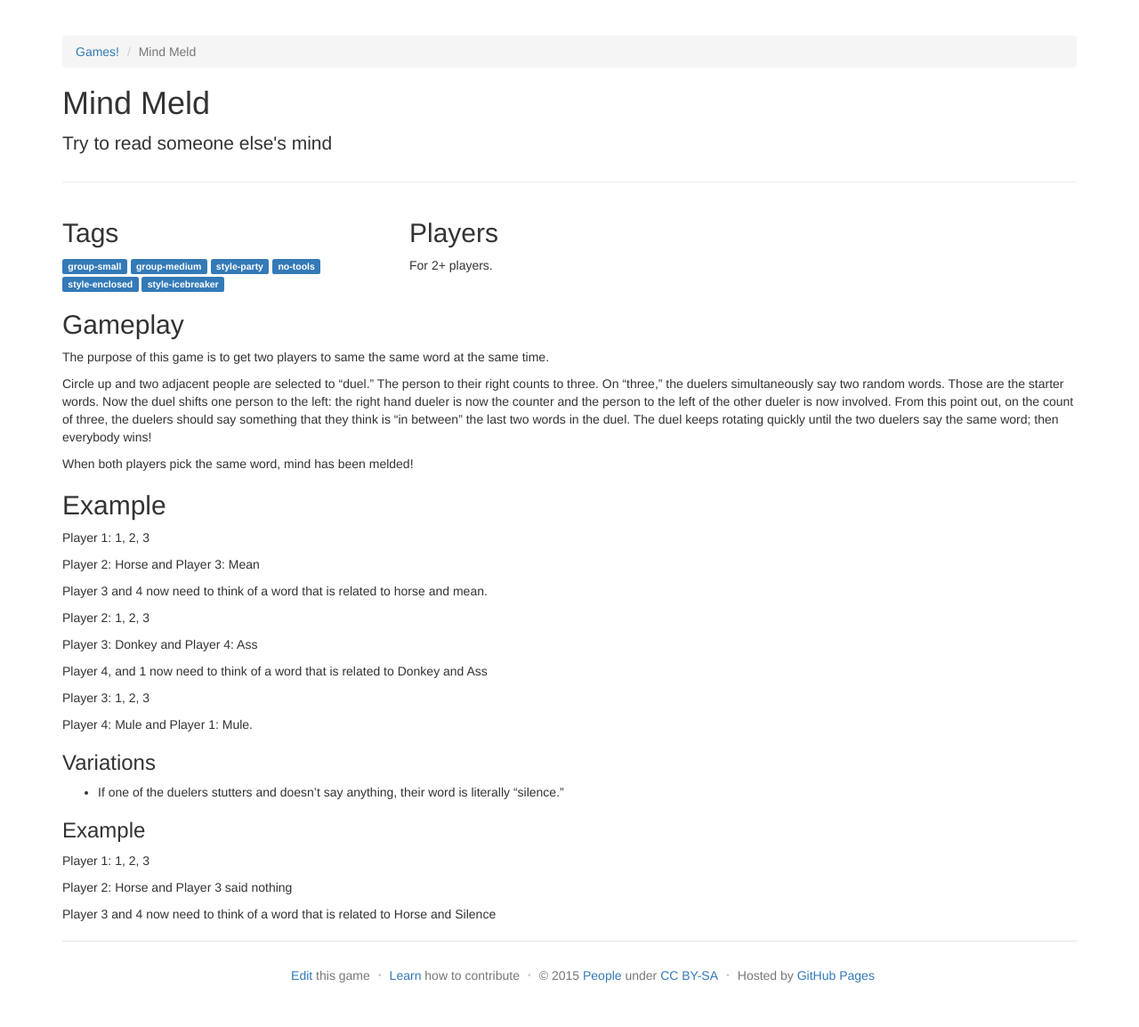
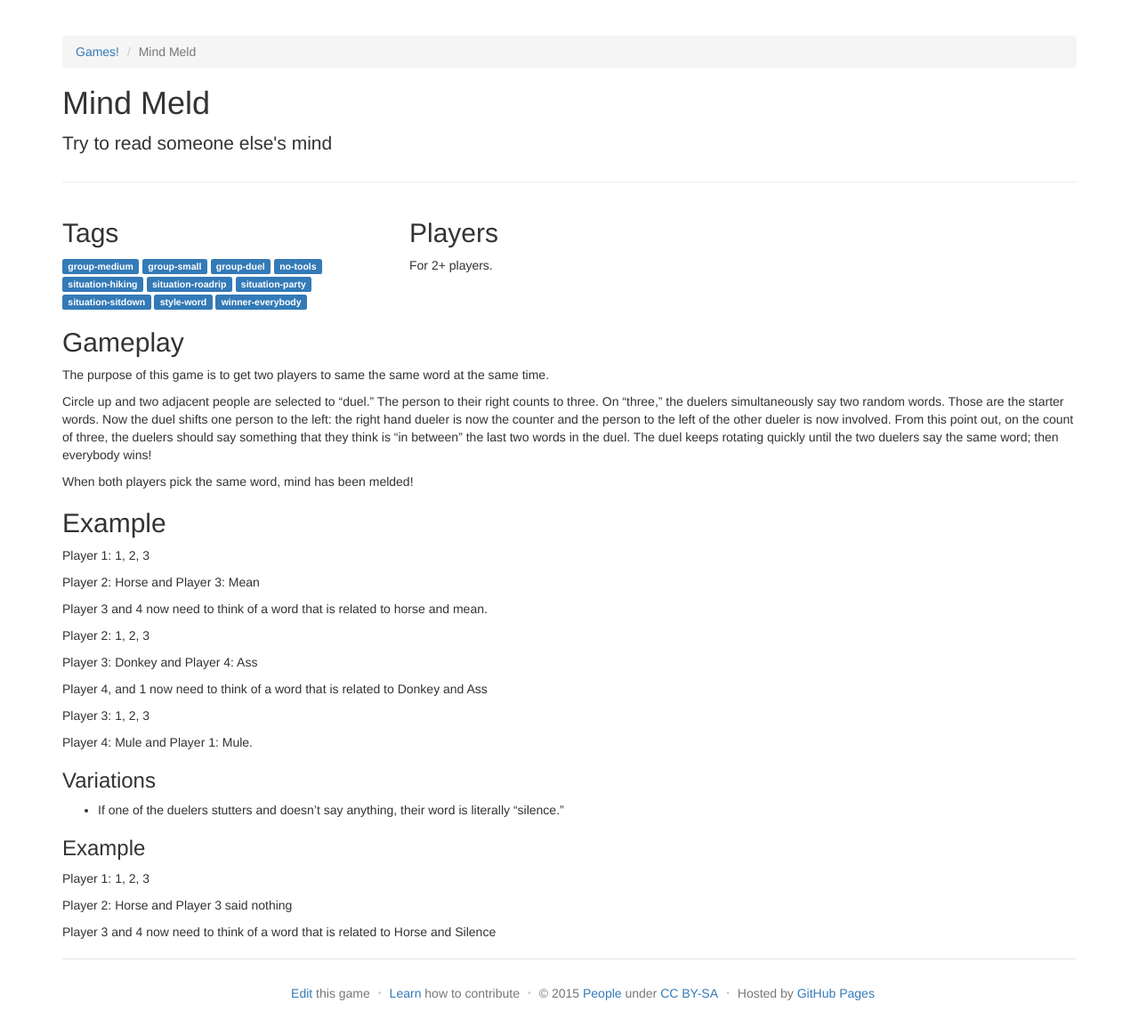
Before and after one commit to davidselassie/games, a Jekyll site: the page built from _games/mindmeld.md, in a window 1280 px wide. Shown: the whole page at 89% size. Built offline with Jekyll 4.4.1, drawn with Linux system fonts in a browser that asks for light colours.

Commit message:
Update mindmeld.md

```diff
--- a/_games/mindmeld.md
+++ b/_games/mindmeld.md
@@ -1,12 +1,16 @@
 ---
 title: Mind Meld
 tags:
+  - group-medium
   - group-small
-  - group-medium
-  - style-party
+  - group-duel
   - no-tools
-  - style-enclosed
-  - style-icebreaker
+  - situation-hiking
+  - situation-roadrip
+  - situation-party
+  - situation-sitdown
+  - style-word
+  - winner-everybody
 
 oneliner: Try to read someone else's mind
 players: 2+
```
